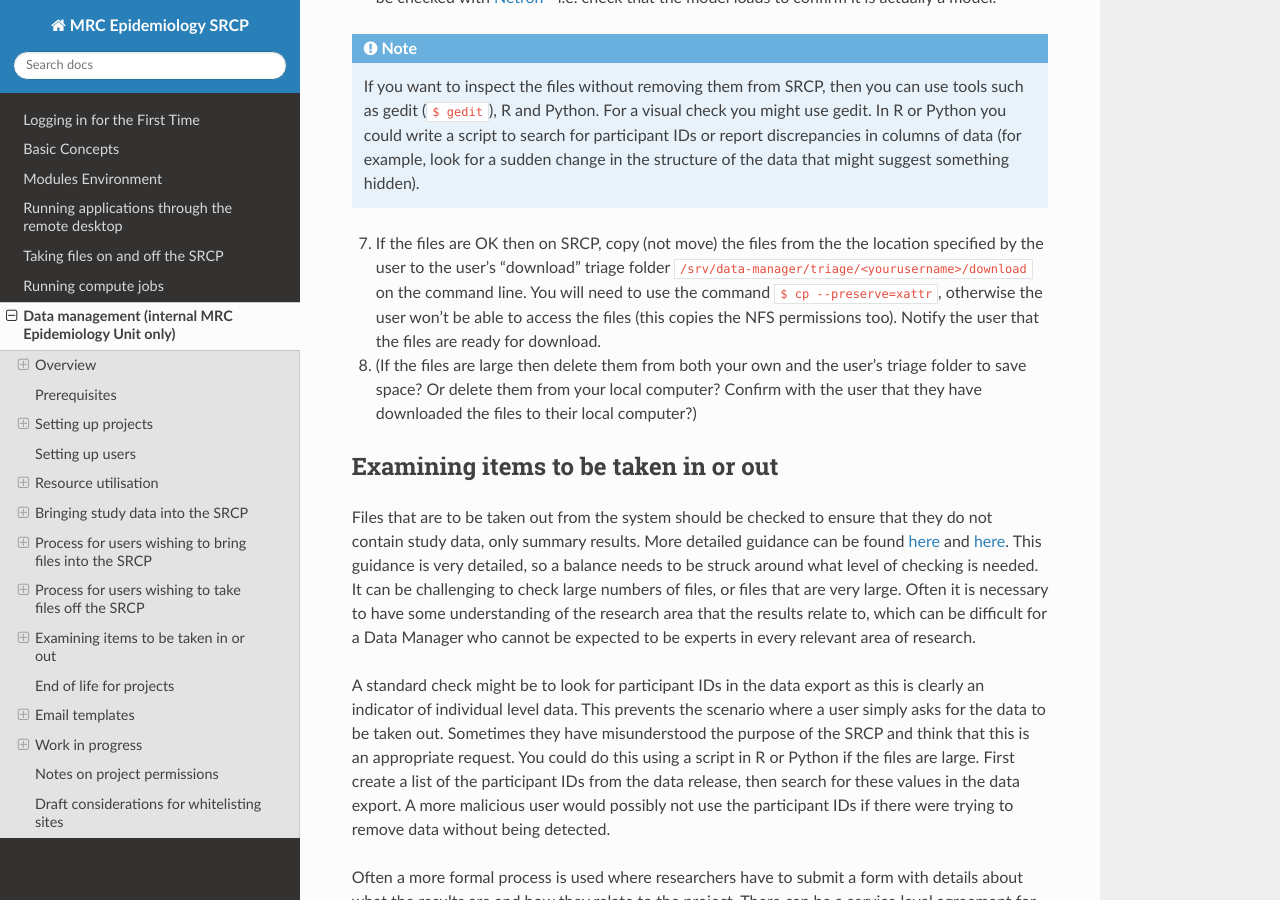
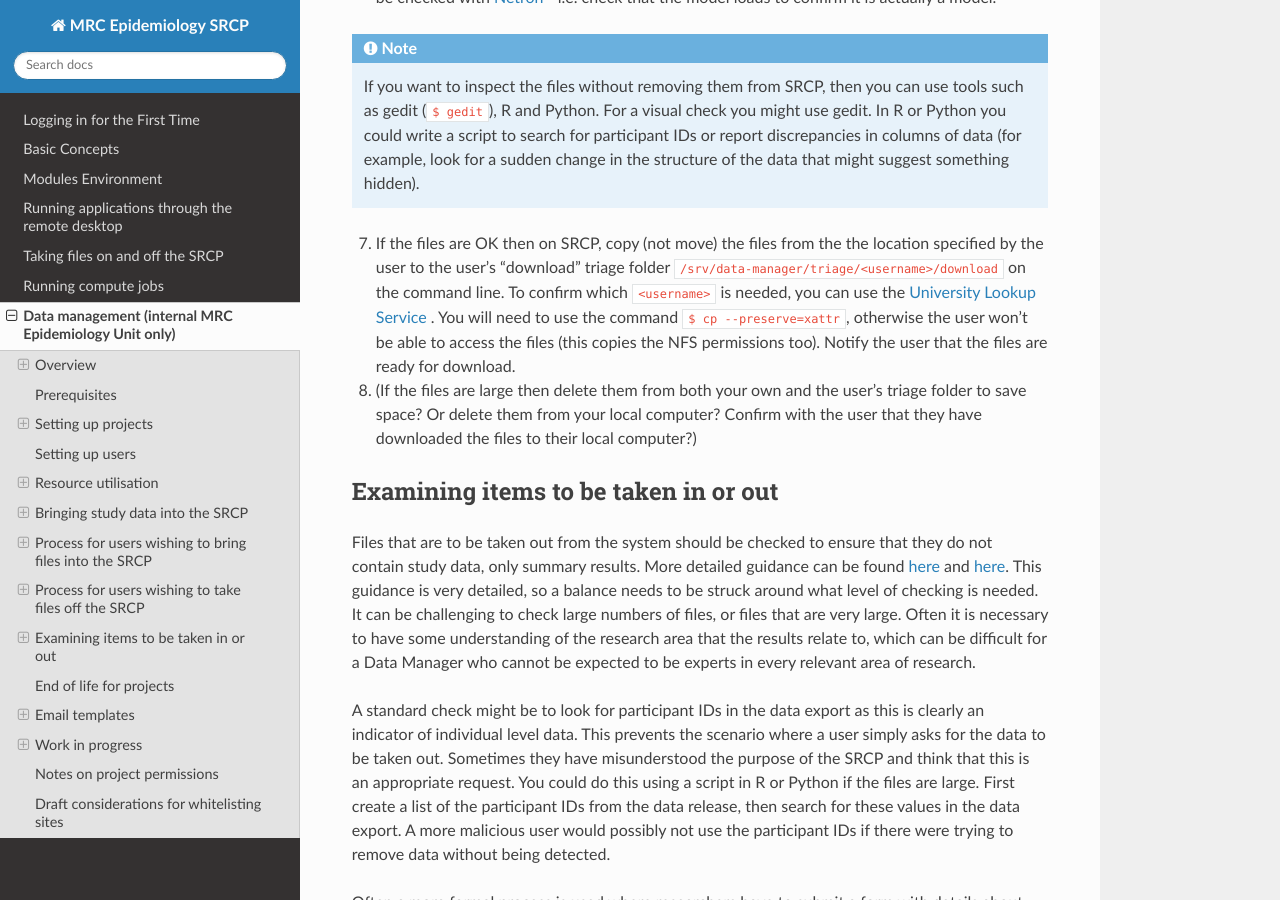
Before and after one commit to epi-analysis/SRCP_docs, a Sphinx documentation site: the page built from docs/source/06-Data-management.rst, in a window 1280 px wide and 900 px high, scrolled down 12279 px. Built offline with Sphinx 7.4.7 and the Read the Docs theme 3.1.0, drawn with Linux system fonts in a browser that asks for light colours.

Commit message:
Update 06-Data-management.rst

```diff
--- a/docs/source/06-Data-management.rst
+++ b/docs/source/06-Data-management.rst
@@ -308,7 +308,7 @@
 .. note::
    If you want to inspect the files without removing them from SRCP, then you can use tools such as gedit (``$ gedit``), R and Python. For a visual check you might use gedit. In R or Python you could write a script to search for participant IDs or report discrepancies in columns of data (for example, look for a sudden change in the structure of the data that might suggest something hidden).
 
-7. If the files are OK then on SRCP, copy (not move) the files from the the location specified by the user to the user’s “download” triage folder ``/srv/data-manager/triage/<yourusername>/download`` on the command line. You will need to use the command ``$ cp --preserve=xattr``, otherwise the user won't be able to access the files (this copies the NFS permissions too). Notify the user that the files are ready for download.
+7. If the files are OK then on SRCP, copy (not move) the files from the the location specified by the user to the user’s “download” triage folder ``/srv/data-manager/triage/<username>/download`` on the command line. To confirm which ``<username>`` is needed, you can use the `University Lookup Service <https://www.lookup.cam.ac.uk/>`__ .  You will need to use the command ``$ cp --preserve=xattr``, otherwise the user won't be able to access the files (this copies the NFS permissions too). Notify the user that the files are ready for download.
 
 8. (If the files are large then delete them from both your own and the user’s triage folder to save space?  Or delete them from your local computer? Confirm with the user that they have downloaded the files to their local computer?)
 
```
